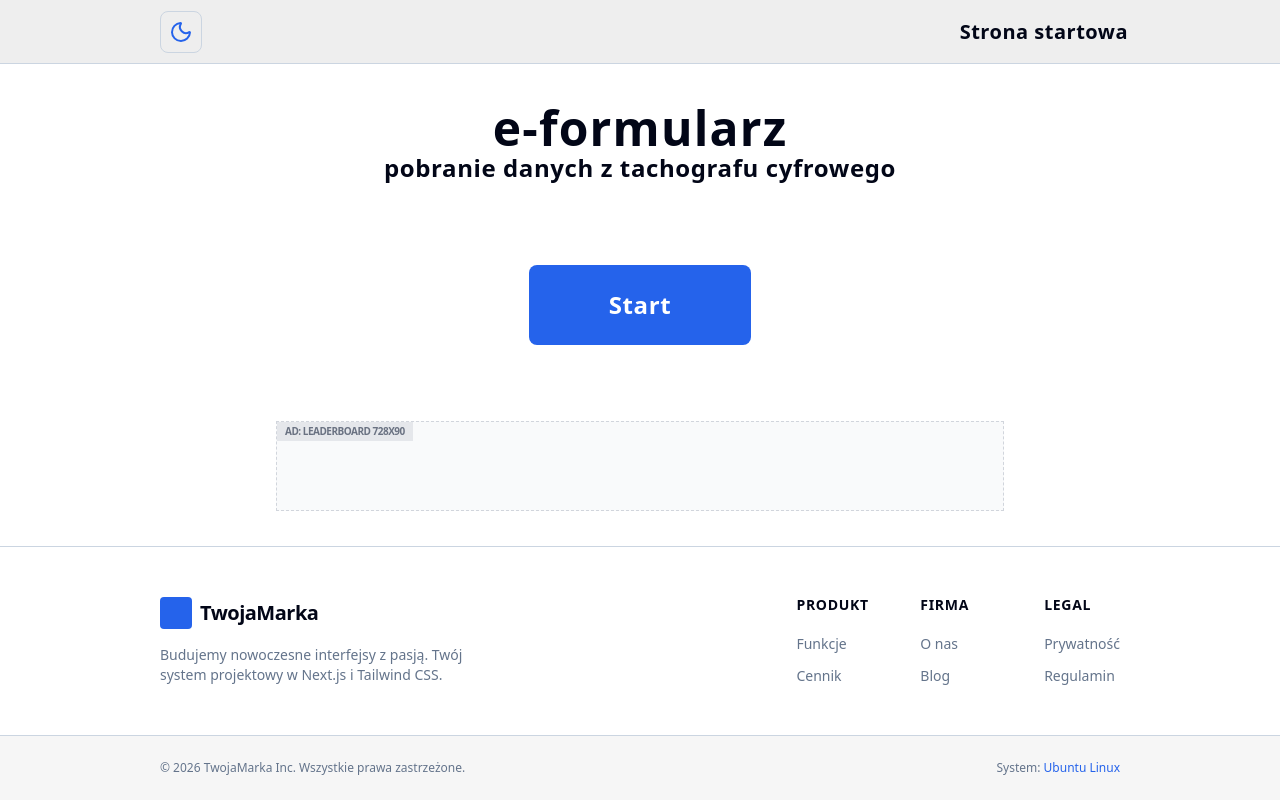
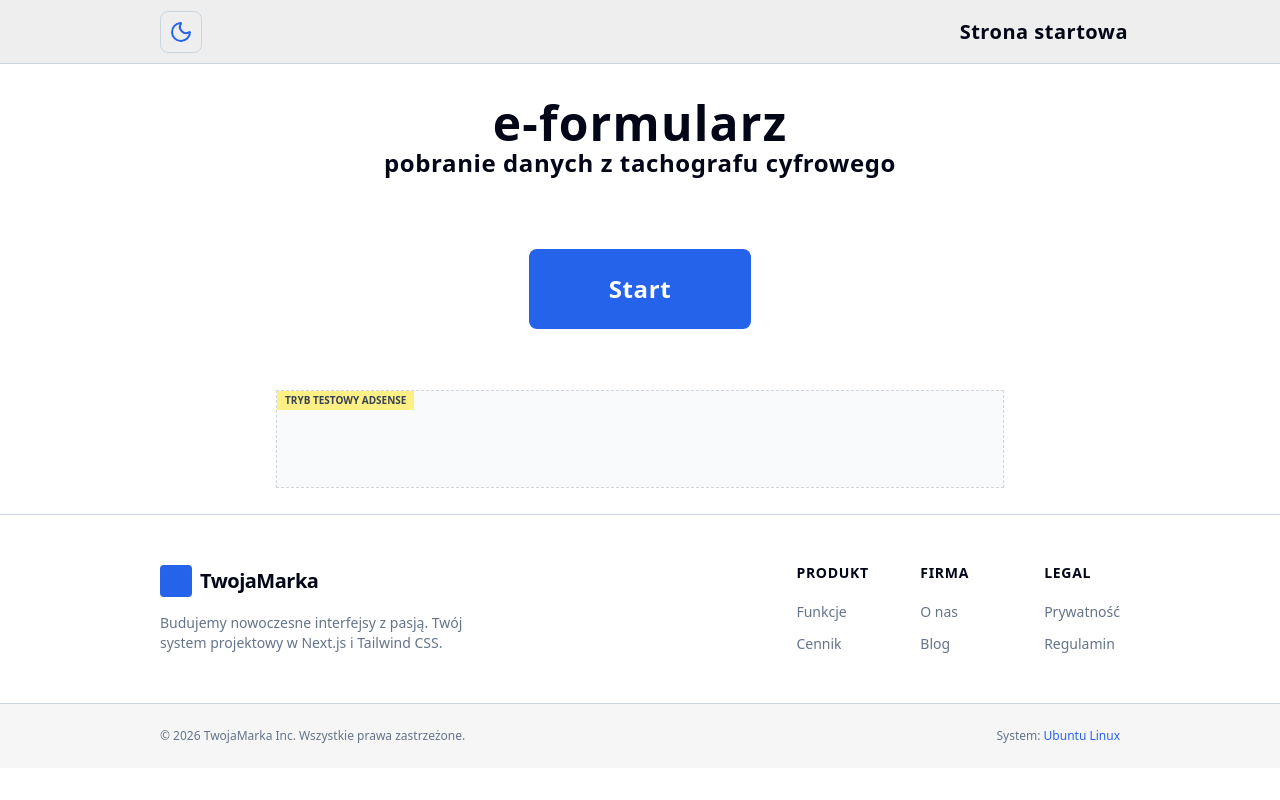
Before and after one commit to TomaszSkiers/tachograph_data_download_form_next_js, a Next.js app: page / in a window 1280 px wide. Built offline with nearby package versions, Linux system fonts and the light colour scheme.

Commit message:
AdLeaderBoard - test mode

```diff
--- a/components/asSenseGoogle/AdLeaderboard.tsx
+++ b/components/asSenseGoogle/AdLeaderboard.tsx
@@ -1,40 +1,60 @@
 "use client";
+
+import { useEffect } from "react";
 
 interface AdLeaderboardProps {
   className?: string;
 }
 
-export default function AdLeaderboard({className}: AdLeaderboardProps) {
+// Definiujemy typ dla tablicy AdSense, aby uniknąć 'any'
+declare global {
+  interface Window {
+    adsbygoogle: Array<unknown>;
+  }
+}
+
+export default function AdLeaderboard({ className }: AdLeaderboardProps) {
+  useEffect(() => {
+    try {
+      // Sprawdzamy bezpiecznie, czy window i adsbygoogle istnieją
+      if (typeof window !== "undefined") {
+        (window.adsbygoogle = window.adsbygoogle || []).push({});
+      }
+    } catch (err) {
+      console.error("Błąd inicjalizacji AdSense:", err);
+    }
+  }, []);
+
   return (
-    <section className="w-full flex justify-center ">
-      {/* Kontener o sztywnych wymiarach dla Desktopu i elastyczny dla Mobile */}
+    <section className="w-full flex justify-center my-4">
       <div
         className={`
           w-full
           max-w-182
           min-h-22.5
-          bg-gray-50
+          bg-gray-50 dark:bg-gray-900
           border border-dashed border-gray-300
           flex flex-col items-center justify-center
           relative
           overflow-hidden
-          ${className}
-          `}
-
-
-
+          ${className || ""}
+        `}
       >
-        {/* Etykieta widoczna tylko podczas developmentu */}
-        <div className="absolute top-0 left-0 bg-gray-200 text-[10px] px-2 py-0.5 text-gray-500 uppercase font-bold tracking-tighter">
-          Ad: Leaderboard 728x90
+        <div className="absolute top-0 left-0 bg-yellow-200 text-[10px] px-2 py-0.5 text-gray-700 uppercase font-bold z-10">
+          Tryb Testowy AdSense
         </div>
 
-        {/* Miejsce na skrypt AdSense */}
-        {/* Tutaj docelowo wkleisz kod <ins> z AdSense.
-          Dzięki min-h-[90px] treść strony nie "podskoczy",
-          gdy reklama się załaduje.
-        */}
-        <div className="text-gray-400 text-sm italic">Miejsce na reklamę</div>
+        <ins
+          className="adsbygoogle"
+          style={{ display: "inline-block", width: "728px", height: "90px" }}
+          data-ad-client="ca-pub-5044844456739196"
+          data-ad-slot="1234567890"
+          data-ad-test="on"
+        ></ins>
+
+        <div className="absolute text-gray-400 text-xs italic pointer-events-none">
+          Weryfikacja komunikacji z Google...
+        </div>
       </div>
     </section>
   );
```
